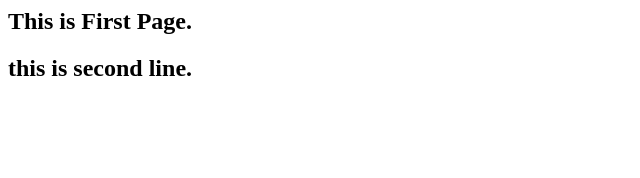
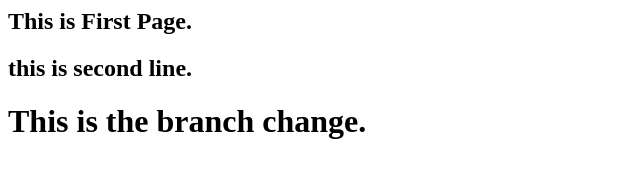
Before and after one commit to HammadKhatri0/2411g1, a plain HTML site: page index.html in a window 1280 px wide. Shown: the whole page, without its empty margins (0-640 px from the left). Drawn offline with Linux system fonts and the light colour scheme.

Commit message:
this is branch changes

```diff
--- a/index.html
+++ b/index.html
@@ -1,2 +1,3 @@
 <h2>This is First Page.</h2>
 <h2>this is second line.</h2>
+<h1>This is the branch change.</h1>
```
